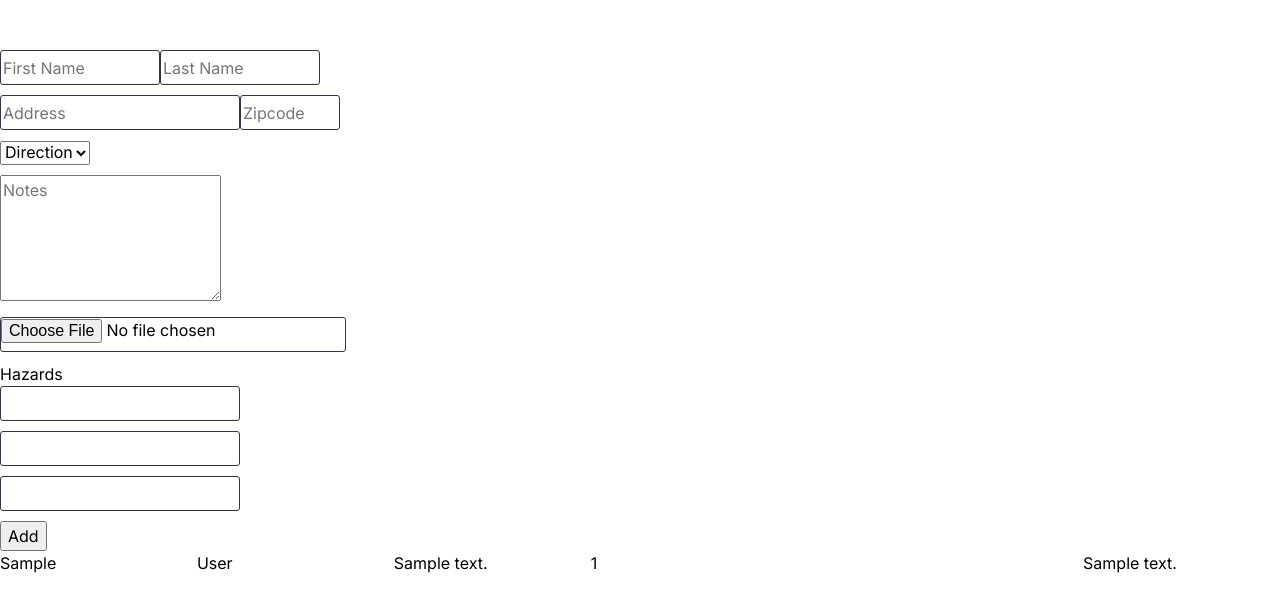
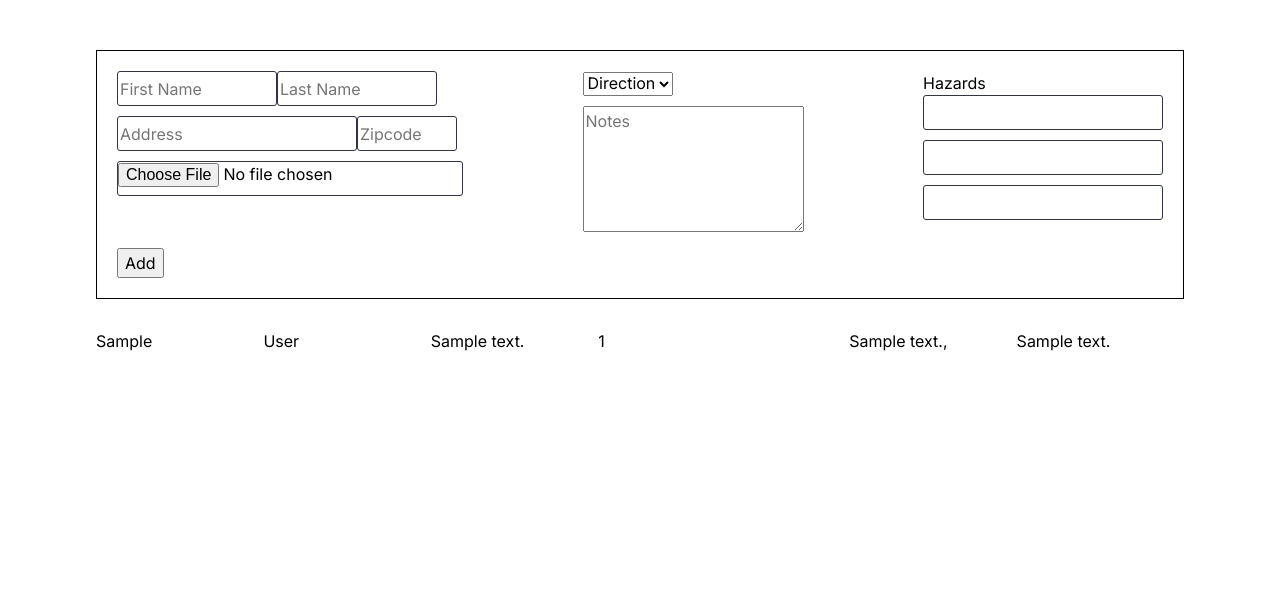
Before and after one commit to bmtymrak/allup-blower, a Django app: page / in a window 1280 px wide. Shown: the part 51-663 px from the top of the page. Run offline with Django 4.2, Linux system fonts and the light colour scheme; a user stored in the database is signed in; tables that the repository leaves empty hold one stand-in row (values such as "Sample post").

Commit message:
Styling customer list and form

```diff
--- a/static/base.css
+++ b/static/base.css
@@ -139,12 +139,67 @@ a {
     height: 30px;
 }
 
+.customer-list-container {
+    display: flex;
+    justify-content: center;
+    margin-top: 30px;
+}
+
 .customer-list-grid {
     display: grid;
     grid-template-columns: 2fr 2fr 2fr 1fr 2fr 2fr 2fr;
+    width: 85%;
+    grid-row-gap: 10px;
+    align-items: center;
 }
 
-.customer-add-form {}
+.customer-list-grid>div {
+    position: relative;
+    overflow-x: visible;
+}
+
+.customer-list-grid>div>p {
+    overflow-x: scroll;
+    /* white-space: nowrap; */
+}
+
+/* .customer-list-grid>div:nth-child(7n + 1)::after {
+    content: "";
+    position: absolute;
+    bottom: 0px;
+    left: 0;
+    width: 100vw;
+    height: 1px;
+    background: black;
+} */
+
+.customer-list-grid>div:nth-child(8n + 8) {
+    grid-column: 1/8;
+    border-top: 1px solid black;
+}
+
+.customer-list-grid>div:last-child {
+    grid-column: 1/8;
+    border-top: none;
+}
+
+
+.form-customer-add {
+    display: flex;
+    justify-content: center;
+}
+
+.form-customer-add>form {
+    width: 85%;
+    border: 1px solid black;
+    padding: 20px 20px 20px 20px;
+}
+
+.customer-add-form {
+    display: flex;
+    justify-content: space-between;
+
+}
 
 .customer-detail {
     display: flex;
--- a/templates/customers/list.html
+++ b/templates/customers/list.html
@@ -8,6 +8,7 @@
             {% csrf_token %}
             {{form.non_field_errors}}
 
+            <div class="customer-form-address">
                 <div class="form-section">
                     {{form.first_name.errors}}
                     <div class="form-field">
@@ -31,7 +32,14 @@
                         {{form.zip_code}}
                     </div>
                 </div>
+                {{form.photo.errors}}
+                <div class="form-field">
+                    {{form.photo}}
+                </div>
 
+            </div>
+
+            <div class="customer-form-details">
                 {{form.blowing_direction.errors}}
                 <div class="form-field">
                     {{form.blowing_direction}}
@@ -41,11 +49,8 @@
                 <div class="form-field">
                     {{form.notes}}
                 </div>
-            {{form.photo.errors}}
-            <div class="form-field">
-                {{form.photo}}
             </div>
-
+            <div>
                 <div>Hazards</div>
                 {{formset.management_form}}
                 {% for form in formset %}
@@ -54,13 +59,14 @@
                         {{form.content}}
                     </div>
                 {% endfor %}
-
+            </div>
 
         </div>
         <button type="Submit">Add</button>
     </form>
 </div>
 
+<div class="customer-list-container">
     <div class="customer-list-grid">
     {% for customer in customers %}
         <div><a href='{% url "customer_detail" pk=customer.pk %}'>{{customer.first_name}}</a></div>
@@ -68,9 +74,11 @@
         <div><a href='{% url "customer_detail" pk=customer.pk %}'>{{customer.address}}</a></div>
         <div>{{customer.zip_code}}</div>
         <div>{{customer.blowing_direction}}</div>
-    <div>{{customer.warning}}</div>
-    <div>{{customer.notes|linebreaks}}</div>
+        <div>{% for hazard in customer.hazards.all %} {{hazard.content}}, {% endfor %}</div>
+        <div><p>{{customer.notes|linebreaks}}</p></div>
+        <div></div>
     {% endfor %}
+    </div>
 </div>
 
 
```
Also changed, not shown: templates/customers/edit.html (+6 -1 lines). Lines whose indentation alone changed are shown as unchanged.
